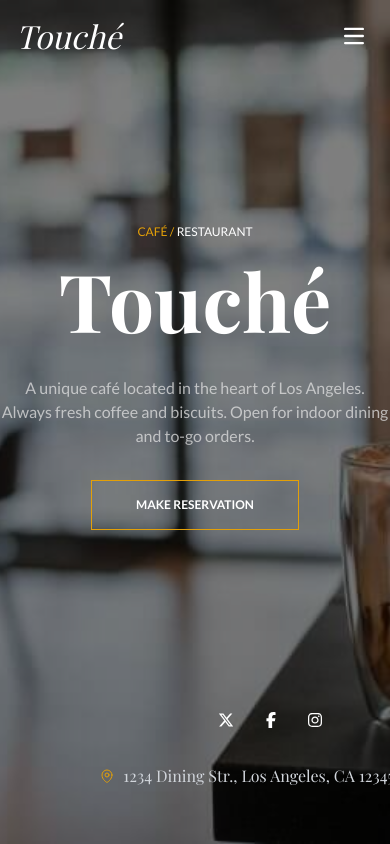
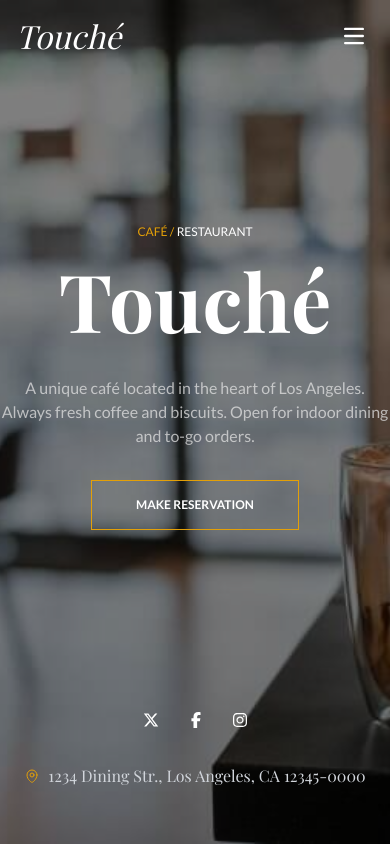
Before and after one commit to Iceblockp/Touche-cafe, a React (Vite) app: page / in a window 390 px wide. Shown: the top 844 px of the page. Built offline with nearby package versions, Linux system fonts and the light colour scheme; a web font is replaced by a local one.

Commit message:
responsive2

```diff
--- a/src/components/Title.jsx
+++ b/src/components/Title.jsx
@@ -33,7 +33,7 @@ const Title = () => {
         </div>
       </div>
 
-      <div className="flex justify-between items-center gap-8  flex-col md:flex-row w-[540px] md:w-[720px] lg:w-[960px] xl:w-[1140px]  px-4 mt-auto mx-auto">
+      <div className="flex justify-between items-center gap-8  flex-col md:flex-row max-[370px]:w-[280px] max-[540px]:w-[370px ]sm:w-[540px] md:w-[720px] lg:w-[960px] xl:w-[1140px]  px-4 mt-auto mx-auto">
         <div
           id="socialLinks"
           className="md:mb-14 mb-0 flex md:justify-center  gap-8 "
```
